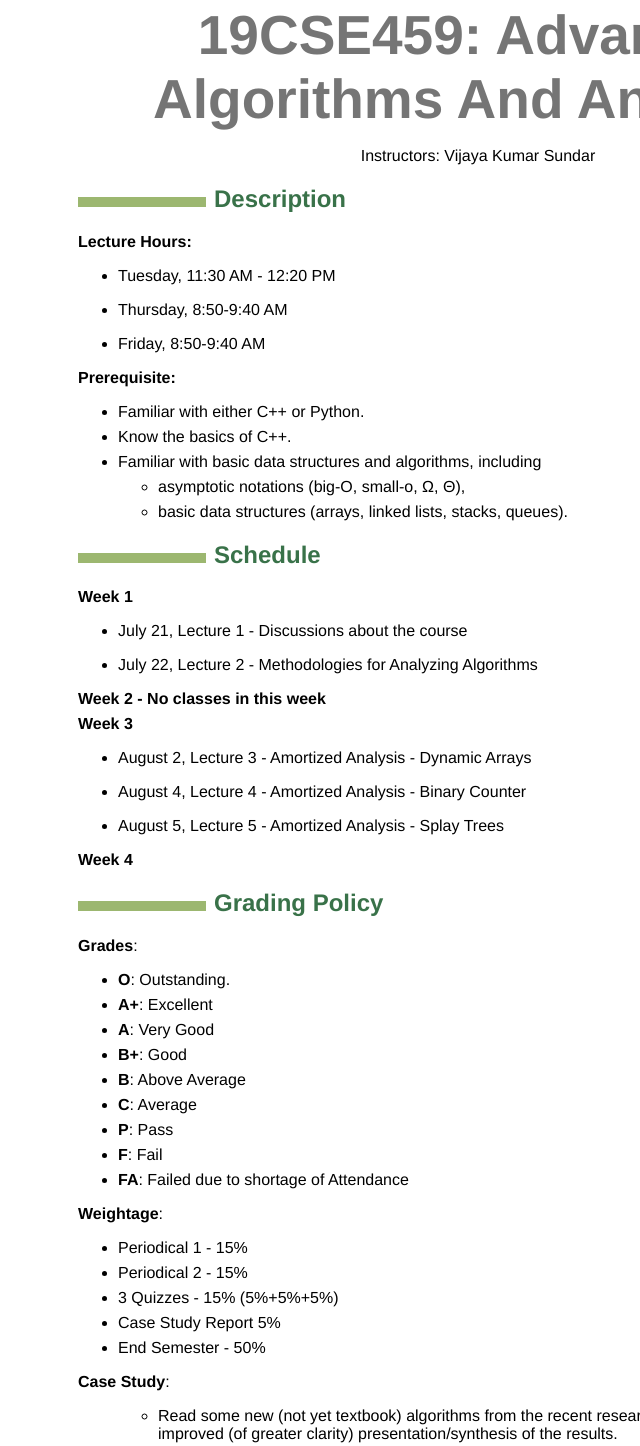
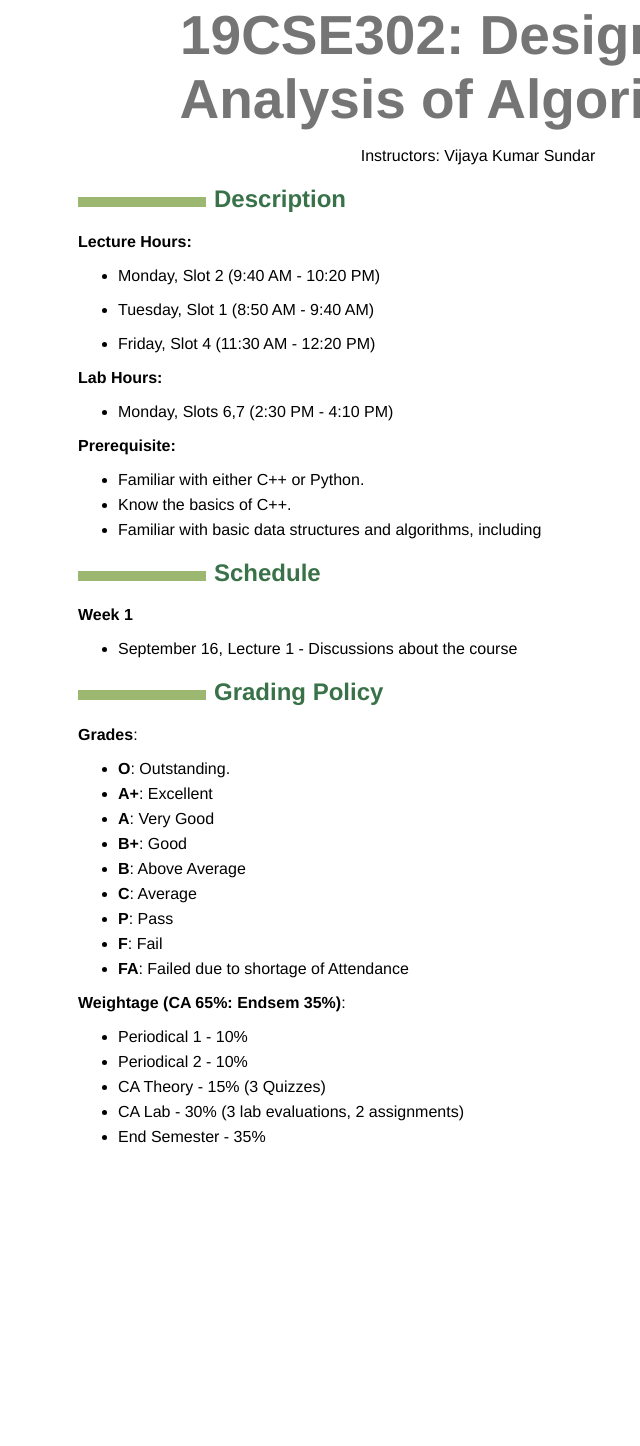
Before and after one commit to vijayaku003/19CSE441, a plain HTML site: page teaching/19CSE302/index.html in a window 1280 px wide. Shown: the part 44-1490 px from the top of the page, without its empty margins (162-802 px from the left). After the commit the page ends 1216 px from the top, so only its background shows below. Drawn offline with Linux system fonts and the light colour scheme.

Commit message:
DAA website updation

```diff
--- a/teaching/19CSE302/index.html
+++ b/teaching/19CSE302/index.html
@@ -7,14 +7,7 @@
   <title></title>
   <style type="text/css">code{white-space: pre;}</style>
   <style type="text/css">
-  /*
-   * Copyright 2013 Christophe-Marie Duquesne <chmd@chmd.fr>
-   *
-   * CSS for making a resume with pandoc. Inspired by moderncv.
-   *
-   * This CSS document is delivered to you under the CC BY-SA 3.0 License.
-   * https://creativecommons.org/licenses/by-sa/3.0/deed.en_US
-   */
+
 
   /* Whole document */
   body {
@@ -102,59 +95,40 @@
   </style>
 </head>
 <body>
-<h1 id="cs600-advanced-algorithms">19CSE459: Advanced Algorithms And Analysis</h1>
+<h1 id="cs600-advanced-algorithms">19CSE302: Design and Analysis of Algorithms</h1>
 <blockquote>
 <p>Instructors: Vijaya Kumar Sundar</p>
 </blockquote>
 <h2 id="description">Description</h2>
 <p><strong>Lecture Hours:</strong></p>
 <ul>
-<li>Tuesday, 11:30 AM - 12:20 PM</li>
+<li>Monday, Slot 2 (9:40 AM - 10:20 PM)</li>
 </ul>
 <ul>
-<li>Thursday, 8:50-9:40 AM</li>
+<li>Tuesday, Slot 1 (8:50 AM - 9:40 AM)</li>
 </ul>
 <ul>
-<li>Friday, 8:50-9:40 AM</li>
+<li>Friday, Slot 4 (11:30 AM - 12:20 PM)</li>
 </ul>
+
+<p><strong>Lab Hours:</strong></p>
+<ul>
+<li>Monday, Slots 6,7 (2:30 PM - 4:10 PM)</li>
+</ul>
+
 <p><strong>Prerequisite:</strong></p>
 <ul>
 <li><p>Familiar with either C++ or Python.</p></li>
 <li><p>Know the basics of C++.</p></li>
 <li><p>Familiar with basic data structures and algorithms, including</p>
-<ul>
-<li><p>asymptotic notations (big-O, small-o, Ω, Θ),</p></li>
-<li><p>basic data structures (arrays, linked lists, stacks, queues).</p></li>
-</ul></li>
+</li>
 </ul>
 <h2 id="schedule">Schedule</h2>
 
 <p><strong>Week 1</strong></p>
 <ul>
-<li><p>July 21, Lecture 1 - Discussions about the course</p>
+<li><p>September 16, Lecture 1 - Discussions about the course</p>
 </ul>
-
-<ul>
-<li><p>July 22, Lecture 2 - Methodologies for Analyzing Algorithms</p>
-</ul>
-
-<p><strong>Week 2 - No classes in this week</strong></p>
-
-<p><strong>Week 3</strong></p>
-
-<ul>
-<li><p>August 2, Lecture 3 - Amortized Analysis - Dynamic Arrays </p>
-</ul>
-
-<ul>
-<li><p>August 4, Lecture 4 - Amortized Analysis - Binary Counter </p>
-</ul>
-
-<ul>
-<li><p>August 5, Lecture 5 - Amortized Analysis - Splay Trees </p>
-</ul>
-
-<p><strong>Week 4</strong></p>
 
 <h2 id="grading-policy">Grading Policy</h2>
 <p><strong>Grades</strong>:</p>
@@ -170,22 +144,13 @@
 <li><p><strong>FA</strong>: Failed due to shortage of Attendance</p></li>
 
 </ul>
-<p><strong>Weightage</strong>:</p>
+<p><strong>Weightage (CA 65%: Endsem 35%)</strong>:</p>
 <ul>
-<li><p>Periodical 1 - 15%</p></li>
-<li><p>Periodical 2 - 15%</p></li>
-<li><p>3 Quizzes - 15% (5%+5%+5%)</p></li>
-<li><p>Case Study Report 5%</p></li>
-<li><p>End Semester - 50%</p></li>
-
-</ul>
-<p><strong>Case Study</strong>:</p>
-<ul>
-
-<ul>
-<li><p>Read some new (not yet textbook) algorithms from the recent research literature, and provide an improved (of greater clarity) presentation/synthesis of the results.</p></li>
-
-</ul>
+<li><p>Periodical 1 - 10%</p></li>
+<li><p>Periodical 2 - 10%</p></li>
+<li><p>CA Theory - 15% (3 Quizzes)</p></li>
+<li><p>CA Lab - 30% (3 lab evaluations, 2 assignments) </p></li>
+<li><p>End Semester - 35%</p></li>
 
 </body>
 </html>
```
